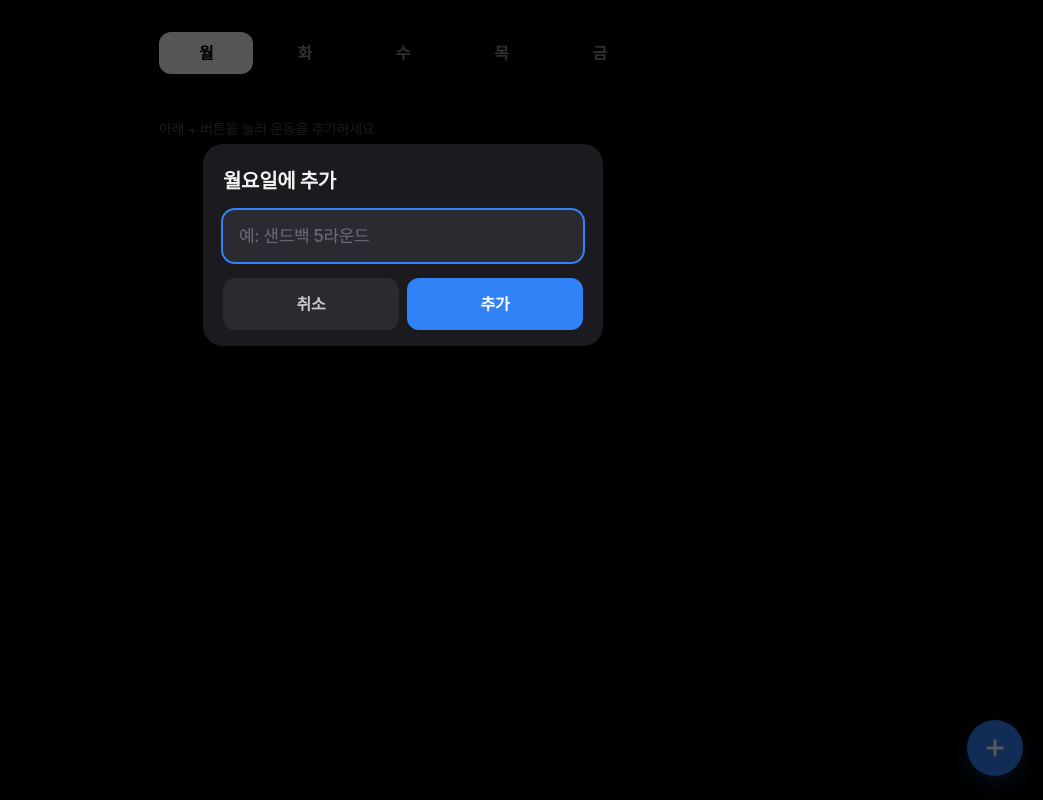
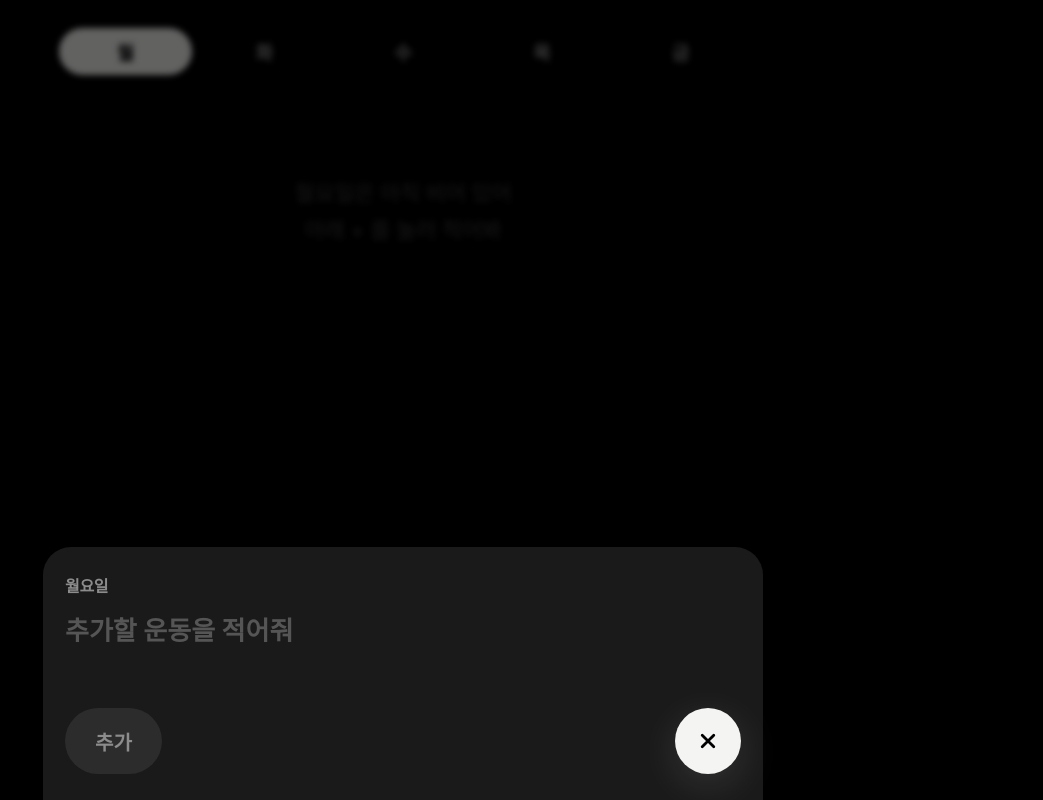
Before and after one commit to Charaing/boxing-routine, a plain HTML site: page index.html in a window 1280 px wide. Both pictures are taken after a click on the button "운동 추가". Shown: the whole page, without its empty margins (237-1280 px from the left). Drawn offline with Linux system fonts and the light colour scheme; a web font is replaced by a local one.

Commit message:
Match the giuk app: bottom sheet from the + button, big text, pill day tabs
Co-Authored-By: Claude Opus 5.5 <noreply@anthropic.com>

```diff
--- a/index.html
+++ b/index.html
@@ -2,210 +2,286 @@
 <html lang="ko">
 <head>
 <meta charset="utf-8">
-<meta name="viewport" content="width=device-width,initial-scale=1,maximum-scale=1,user-scalable=no,viewport-fit=cover">
+<meta name="viewport" content="width=device-width, initial-scale=1, maximum-scale=1, user-scalable=no, viewport-fit=cover">
 <meta name="theme-color" content="#000000">
+<meta name="apple-mobile-web-app-title" content="복싱 루틴">
 <meta name="apple-mobile-web-app-capable" content="yes">
 <meta name="apple-mobile-web-app-status-bar-style" content="black">
-<style>:root{padding-top:env(safe-area-inset-top,0px);padding-bottom:env(safe-area-inset-bottom,0px)}body{margin:0}[hidden]{display:none!important}</style>
 </head>
 <body>
 <title>복싱 주간 루틴</title>
-<meta name="claude:viewport-fit-sides" content="cover">
-<link rel="preconnect" href="https://fonts.googleapis.com">
-<link rel="preconnect" href="https://fonts.gstatic.com" crossorigin>
-<link rel="stylesheet" href="https://fonts.googleapis.com/css2?family=Noto+Sans+KR:wght@400;500;600;700&display=swap">
+<link rel="stylesheet" href="https://cdn.jsdelivr.net/gh/orioncactus/pretendard@v1.3.9/dist/web/variable/pretendardvariable-dynamic-subset.min.css">
 <style>
-/* Layout: black page, day row, one input, one checklist. Nothing else. */
-:root{
-  --bg:#000;
-  --fg:#F2F2F2;
-  --soft:#8A8A8A;
-  --faint:#4A4A4A;
-  --line:#1E1E1E;
-  --accent:#3182F6;
-  /* Toss look: Toss Product Sans where installed, then Pretendard / Apple SD Gothic Neo, Noto Sans KR on Windows */
-  --body:"Toss Product Sans","Pretendard","Pretendard Variable",-apple-system,BlinkMacSystemFont,"Apple SD Gothic Neo","Noto Sans KR","Malgun Gothic",sans-serif;
-  color-scheme:dark;
-}
-*,*::before,*::after{box-sizing:border-box}
-html,body{background:var(--bg);touch-action:pan-y;-webkit-text-size-adjust:100%;text-size-adjust:100%}
-body{color:var(--fg);font-family:var(--body);letter-spacing:-.02em;-webkit-font-smoothing:antialiased;-webkit-tap-highlight-color:transparent}
-button,input{font-family:inherit;letter-spacing:inherit;touch-action:manipulation}
-.wrap{max-width:520px;margin:0 auto;padding-block:32px 80px;padding-left:max(16px,env(safe-area-inset-left,0px));padding-right:max(16px,env(safe-area-inset-right,0px));display:flex;flex-direction:column;gap:20px}
+  /* 기억 앱과 같은 틀: 요일 알약 탭, 큰 글씨 목록, 오른쪽 아래 흰 + 버튼, 아래에서 올라오는 시트 */
+  :root {
+    --bg: #000;
+    --ink: #f4f4f2;
+    --soft: #8c8c8c;
+    --faint: #3a3a3a;
+    --sheet: #1a1a1a;
+    --spring: cubic-bezier(.34, 1.4, .5, 1);
+    --ease: cubic-bezier(.22, 1, .36, 1);
+    color-scheme: dark;
+  }
+  * { box-sizing: border-box; margin: 0; padding: 0; -webkit-tap-highlight-color: transparent; }
+  html, body { background: var(--bg); color: var(--ink); min-height: 100%; }
+  html { touch-action: pan-x pan-y; -webkit-text-size-adjust: 100%; text-size-adjust: 100%; }
+  body { touch-action: pan-x pan-y; }
+  body {
+    font-family: "Toss Product Sans", "Pretendard Variable", Pretendard, -apple-system, "Apple SD Gothic Neo", "Malgun Gothic", sans-serif;
+    letter-spacing: -0.02em;
+    -webkit-font-smoothing: antialiased;
+  }
+  button, input { font: inherit; color: inherit; background: none; border: 0; outline: none; }
+  button { cursor: pointer; }
+  button:focus-visible { outline: 2px solid var(--ink); outline-offset: 3px; }
+  input:focus-visible { outline: none; }
 
-.days{display:grid;grid-template-columns:repeat(5,minmax(0,1fr));gap:4px}
-.day{height:42px;border:0;border-radius:12px;background:transparent;color:var(--soft);font:600 16px/1 var(--body);cursor:pointer;position:relative}
-.day:hover{color:var(--fg)}
-.day[aria-selected="true"]{background:var(--fg);color:var(--bg)}
-.day.today::after{content:"";position:absolute;left:50%;bottom:5px;width:4px;height:4px;margin-left:-2px;border-radius:50%;background:currentColor}
+  .wrap { max-width: 720px; margin: 0 auto; padding: 28px 22px 140px; }
 
-.fab{position:fixed;z-index:5;right:max(20px,calc(env(safe-area-inset-right,0px) + 20px));bottom:calc(24px + env(safe-area-inset-bottom,0px));width:56px;height:56px;padding:0;border:0;border-radius:50%;background:var(--accent);color:#fff;cursor:pointer;display:grid;place-items:center;box-shadow:0 8px 24px -6px rgba(49,130,246,.55);transition:transform .12s,filter .15s}
-.fab svg{width:24px;height:24px}
-.fab:hover{filter:brightness(1.1)}
-.fab:active{transform:scale(.92)}
+  /* 요일 */
+  .days { display: flex; gap: 6px; margin: 0 -6px 30px; }
+  .day {
+    flex: 1; font-size: 19px; font-weight: 600; padding: 10px 0; border-radius: 999px;
+    color: var(--soft); position: relative;
+    transition: background .35s var(--ease), color .35s var(--ease), transform .25s var(--spring);
+  }
+  .day:active { transform: scale(.93); }
+  .day.on { background: var(--ink); color: #000; font-weight: 700; }
+  .day.today::after {
+    content: ""; position: absolute; left: 50%; bottom: 3px; width: 4px; height: 4px; margin-left: -2px;
+    border-radius: 50%; background: currentColor; opacity: .6;
+  }
 
-.dim{position:fixed;inset:0;z-index:10;background:rgba(0,0,0,.65);display:flex;align-items:flex-start;justify-content:center;padding:max(80px,18vh) max(16px,env(safe-area-inset-right,0px)) 16px max(16px,env(safe-area-inset-left,0px));animation:fade .15s ease}
-.pop{width:100%;max-width:400px;padding:24px 20px 16px;border-radius:20px;background:#1B1B1F;display:flex;flex-direction:column;gap:16px;animation:rise .2s cubic-bezier(.2,.9,.3,1.1)}
-@keyframes fade{from{opacity:0}}
-@keyframes rise{from{opacity:0;transform:translateY(12px) scale(.98)}}
-.pop-title{margin:0;font:700 20px/1.3 var(--body)}
-.pop input{width:100%;height:52px;padding:0 16px;border:0;border-radius:12px;background:#2A2A30;color:var(--fg);font:500 17px/1 var(--body);outline:none}
-.pop input::placeholder{color:#6B6B73}
-.pop input:focus{box-shadow:0 0 0 2px var(--accent)}
-.pop-btns{display:grid;grid-template-columns:1fr 1fr;gap:8px}
-.pop-btns button{height:52px;border:0;border-radius:12px;font:600 16px/1 var(--body);cursor:pointer}
-.cancel{background:#2A2A30;color:#C8C8CE}
-.ok{background:var(--accent);color:#fff}
-.ok:active,.cancel:active{filter:brightness(.9)}
+  /* 목록 */
+  .list { transition: opacity .2s ease, transform .3s var(--ease); }
+  .list.swap { opacity: 0; transform: translateY(8px); }
+  .item {
+    padding: 12px 0 14px;
+    display: grid; grid-template-rows: 1fr;
+    transition: grid-template-rows .4s var(--ease), opacity .3s ease, padding .4s var(--ease);
+  }
+  .item > div { overflow: hidden; display: grid; grid-template-columns: 34px minmax(0, 1fr); column-gap: 14px; align-items: start; }
+  .item.gone { grid-template-rows: 0fr; opacity: 0; padding: 0; }
+  .item.fresh { animation: pop .7s var(--spring); }
+  @keyframes pop { from { opacity: 0; transform: translateY(-14px) scale(.96); filter: blur(6px); } }
 
-ul{list-style:none;margin:0;padding:0}
-.item{display:grid;grid-template-columns:24px minmax(0,1fr) 28px;align-items:center;gap:12px;min-height:50px;border-bottom:1px solid var(--line);cursor:pointer}
-.check{width:22px;height:22px;padding:0;border:2px solid var(--faint);border-radius:50%;background:transparent;cursor:pointer;display:grid;place-items:center;transition:background .15s,border-color .15s}
-.check svg{width:12px;height:12px;opacity:0}
-.item.done .check{background:var(--accent);border-color:var(--accent)}
-.item.done .check svg{opacity:1}
-.name{font:500 17px/1.4 var(--body);overflow-wrap:anywhere}
-.item.done .name{color:var(--faint);text-decoration:line-through}
-.del{width:28px;height:28px;padding:0;border:0;border-radius:6px;background:transparent;color:var(--faint);cursor:pointer;display:grid;place-items:center;opacity:0}
-.del svg{width:11px;height:11px}
-.item:hover .del,.del:focus-visible{opacity:1}
-.del:hover{color:var(--fg)}
-@media (hover:none){.del{opacity:1}}
-.empty{margin:4px 0 0;font-size:14px;color:var(--faint)}
+  .check {
+    width: 34px; height: 34px; margin-top: 3px; border-radius: 50%;
+    border: 2.5px solid var(--faint); display: grid; place-items: center;
+    transition: background .25s var(--ease), border-color .25s var(--ease), transform .3s var(--spring);
+  }
+  .check:active { transform: scale(.88); }
+  .check svg { width: 17px; height: 17px; opacity: 0; transform: scale(.5); transition: opacity .2s, transform .35s var(--spring); }
+  .item.done .check { background: var(--ink); border-color: var(--ink); }
+  .item.done .check svg { opacity: 1; transform: none; }
 
-:focus-visible{outline:1.5px solid var(--fg);outline-offset:2px}
-.pop input:focus-visible{outline:none}
-.sr{position:absolute;width:1px;height:1px;overflow:hidden;clip:rect(0 0 0 0);white-space:nowrap}
+  .text {
+    font-size: 29px; font-weight: 700; line-height: 1.35; letter-spacing: -0.03em;
+    word-break: keep-all; overflow-wrap: anywhere; cursor: default;
+    transition: color .3s ease;
+  }
+  .item.done .text { color: var(--faint); text-decoration: line-through; text-decoration-thickness: 2px; }
+  .del {
+    grid-column: 2; justify-self: start;
+    display: block; font-size: 15px; line-height: 1; color: var(--soft);
+    height: 0; margin-top: 0; padding: 0 12px; overflow: hidden;
+    border-radius: 999px; background: var(--sheet);
+    opacity: 0; pointer-events: none;
+    transition: height .3s var(--ease), margin .3s var(--ease), padding .3s var(--ease), opacity .25s ease, background .2s, color .2s;
+  }
+  .item.open .del { height: 30px; margin-top: 8px; padding: 7px 12px; opacity: 1; pointer-events: auto; }
+  .del.sure { background: #3a1414; color: #ffb4b4; }
+
+  .empty { padding: 70px 0; text-align: center; color: var(--faint); font-size: 22px; line-height: 1.7; }
+
+  /* 플러스 버튼 */
+  .fab {
+    position: fixed; right: max(22px, calc(50vw - 338px)); bottom: calc(26px + env(safe-area-inset-bottom, 0px));
+    width: 66px; height: 66px; border-radius: 50%;
+    background: var(--ink); color: #000; z-index: 20;
+    display: grid; place-items: center;
+    box-shadow: 0 10px 40px rgba(255,255,255,.12);
+    transition: transform .45s var(--spring), opacity .25s ease;
+  }
+  .fab:active { transform: scale(.9); }
+  .fab svg { width: 28px; height: 28px; transition: transform .45s var(--spring); }
+  body.writing .fab svg { transform: rotate(135deg); }
+
+  /* 입력 시트 */
+  .dim {
+    position: fixed; inset: 0; background: rgba(0,0,0,.6); z-index: 10;
+    opacity: 0; pointer-events: none; transition: opacity .35s ease;
+    backdrop-filter: blur(3px); -webkit-backdrop-filter: blur(3px);
+  }
+  .sheet {
+    position: fixed; left: 0; right: 0; bottom: 0; z-index: 15;
+    max-width: 720px; margin: 0 auto;
+    background: var(--sheet); border-radius: 28px 28px 0 0;
+    padding: 26px 22px calc(110px + env(safe-area-inset-bottom, 0px));
+    transform: translateY(105%); transition: transform .5s var(--ease);
+  }
+  body.writing .dim { opacity: 1; pointer-events: auto; }
+  body.writing .sheet { transform: none; transition-timing-function: var(--spring); }
+  .sheet .for { font-size: 16px; font-weight: 600; color: var(--soft); margin-bottom: 10px; }
+  .sheet input { display: block; width: 100%; font-size: 26px; font-weight: 600; line-height: 1.5; padding: 4px 0 40px; }
+  ::placeholder { color: #555; }
+  .save {
+    position: absolute; left: 22px; bottom: calc(26px + env(safe-area-inset-bottom, 0px));
+    height: 66px; padding: 0 30px; border-radius: 999px; font-size: 20px; font-weight: 700;
+    background: #2c2c2c; color: var(--soft);
+    transition: background .25s, color .25s, transform .3s var(--spring);
+  }
+  .save.ready { background: var(--ink); color: #000; }
+  .save:active { transform: scale(.94); }
+
+  @media (prefers-reduced-motion: reduce) {
+    *, *::before, *::after { animation: none !important; transition-duration: .01ms !important; }
+  }
 </style>
 
-<div class="wrap">
-  <div class="days" id="days" role="tablist" aria-label="요일"></div>
-  <ul id="list"></ul>
-  <p class="empty" id="empty" hidden>아래 + 버튼을 눌러 운동을 추가하세요</p>
-</div>
+<main class="wrap">
+  <nav class="days" id="days" aria-label="요일"></nav>
+  <section class="list" id="list"></section>
+</main>
 
-<button class="fab" id="fab" type="button" aria-label="운동 추가"><svg viewBox="0 0 20 20" fill="none" stroke="currentColor" stroke-width="2.4" stroke-linecap="round"><path d="M10 4v12M4 10h12"/></svg></button>
+<div class="dim" id="dim"></div>
+<form class="sheet" id="sheet" aria-hidden="true" autocomplete="off">
+  <p class="for" id="for">월요일</p>
+  <input id="text" maxlength="80" placeholder="추가할 운동을 적어줘" enterkeyhint="done" aria-label="추가할 운동">
+  <button class="save" id="save" type="submit">추가</button>
+</form>
 
-<div class="dim" id="dim" hidden>
-  <form class="pop" id="addForm" autocomplete="off" role="dialog" aria-modal="true" aria-labelledby="popTitle">
-    <p class="pop-title" id="popTitle">월요일에 추가</p>
-    <label class="sr" for="newItem">추가할 운동</label>
-    <input id="newItem" maxlength="80" placeholder="예: 샌드백 5라운드" enterkeyhint="done">
-    <div class="pop-btns">
-      <button class="cancel" id="cancel" type="button">취소</button>
-      <button class="ok" type="submit">추가</button>
-    </div>
-  </form>
-</div>
+<button class="fab" id="fab" type="button" aria-label="운동 추가">
+  <svg viewBox="0 0 24 24" fill="none" stroke="currentColor" stroke-width="2.4" stroke-linecap="round"><path d="M12 5v14M5 12h14"/></svg>
+</button>
 
 <script>
 (() => {
+  /* 확대 막기 (아이폰 사파리는 viewport 설정을 무시해서 따로 막음) */
+  ["gesturestart", "gesturechange", "gestureend"].forEach(t =>
+    document.addEventListener(t, e => e.preventDefault(), { passive: false }));
+  document.addEventListener("touchmove", e => { if (e.touches.length > 1) e.preventDefault(); }, { passive: false });
+  document.addEventListener("wheel", e => { if (e.ctrlKey) e.preventDefault(); }, { passive: false });
+
   const $ = id => document.getElementById(id);
-  const DAYS = ['월','화','수','목','금'];
-  const todayIdx = () => (new Date().getDay() + 6) % 7;   // 5,6 = 주말 (버튼 없음)
-
-  // 확대 막기: 핀치, 더블탭, 입력창 포커스 확대
-  (() => {
-    const v = document.querySelector('meta[name="viewport"]');
-    const c = 'width=device-width,initial-scale=1,maximum-scale=1,user-scalable=no,viewport-fit=cover';
-    try { if (v) v.setAttribute('content', c); else { const m = document.createElement('meta'); m.name = 'viewport'; m.content = c; document.head.append(m) } } catch(e){}
-    ['gesturestart','gesturechange','gestureend'].forEach(t => document.addEventListener(t, e => e.preventDefault(), { passive: false }));
-    document.addEventListener('touchmove', e => { if (e.touches && e.touches.length > 1) e.preventDefault() }, { passive: false });
-    let lastTouch = 0;
-    document.addEventListener('touchend', e => { const n = Date.now(); if (n - lastTouch < 300 && !e.target.closest('input')) e.preventDefault(); lastTouch = n }, { passive: false });
-    document.addEventListener('wheel', e => { if (e.ctrlKey) e.preventDefault() }, { passive: false });
-    document.addEventListener('keydown', e => { if ((e.ctrlKey || e.metaKey) && ['+','-','=','0'].includes(e.key)) e.preventDefault() });
-  })();
-  // checks reset each Monday
-  function weekKey(d = new Date()){
+  const DAYS = ["월", "화", "수", "목", "금"];
+  const todayIdx = () => (new Date().getDay() + 6) % 7;      // 5,6 = 주말
+  // 체크는 매주 월요일에 새로 시작
+  function weekKey(d = new Date()) {
     const m = new Date(d.getFullYear(), d.getMonth(), d.getDate() - ((d.getDay() + 6) % 7));
-    return `${m.getFullYear()}-${String(m.getMonth()+1).padStart(2,'0')}-${String(m.getDate()).padStart(2,'0')}`;
+    return `${m.getFullYear()}-${String(m.getMonth() + 1).padStart(2, "0")}-${String(m.getDate()).padStart(2, "0")}`;
   }
-  let items = new Map(), col = null, sel = todayIdx() > 4 ? 0 : todayIdx();
+  let items = new Map(), col = null, sel = todayIdx() > 4 ? 0 : todayIdx(), freshId = null;
   const isDone = it => it.doneWeek === weekKey();
 
-  const LS = 'boxing-routine:v1';
-  const loadLocal = () => { try { const r = localStorage.getItem(LS); if (r) items = new Map(Object.entries(JSON.parse(r))) } catch(e){} };
-  const saveLocal = () => { if (col) return; try { localStorage.setItem(LS, JSON.stringify(Object.fromEntries(items))) } catch(e){} };
-  const newId = () => col ? col.doc().id : (crypto.randomUUID ? crypto.randomUUID() : Date.now().toString(36)+Math.random().toString(36).slice(2));
-  async function write(id, data){
-    if (!col) { saveLocal(); return }
+  /* 저장: Claude에서는 클라우드, 그 밖에서는 이 기기 */
+  const LS = "boxing-routine:v1";
+  const loadLocal = () => { try { const r = localStorage.getItem(LS); if (r) items = new Map(Object.entries(JSON.parse(r))); } catch (e) {} };
+  const saveLocal = () => { if (col) return; try { localStorage.setItem(LS, JSON.stringify(Object.fromEntries(items))); } catch (e) {} };
+  const newId = () => col ? col.doc().id : Date.now().toString(36) + Math.random().toString(36).slice(2, 7);
+  async function write(id, data) {
+    if (!col) { saveLocal(); return; }
     const ref = col.doc(id), go = () => data ? ref.set(data) : ref.delete();
-    try { await go() } catch(e){ await new Promise(r => setTimeout(r, 600)); try { await go() } catch(_){} }
+    try { await go(); } catch (e) { await new Promise(r => setTimeout(r, 600)); try { await go(); } catch (_) {} }
   }
 
-  const checkSvg = '<svg viewBox="0 0 14 14" fill="none" stroke="#fff" stroke-width="2.4" stroke-linecap="round" stroke-linejoin="round"><path d="M2.5 7.4 5.6 10.3 11.5 3.8"/></svg>';
-  const delSvg = '<svg viewBox="0 0 12 12" fill="none" stroke="currentColor" stroke-width="1.5"><path d="M2 2l8 8M10 2 2 10"/></svg>';
+  /* 화면 */
+  const esc = s => String(s).replace(/[&<>"]/g, c => ({ "&": "&amp;", "<": "&lt;", ">": "&gt;", '"': "&quot;" }[c]));
+  const checkSvg = '<svg viewBox="0 0 14 14" fill="none" stroke="#000" stroke-width="2.4" stroke-linecap="round" stroke-linejoin="round"><path d="M2.5 7.4 5.6 10.3 11.5 3.8"/></svg>';
 
-  const dayBtns = DAYS.map((d, i) => {
-    const b = document.createElement('button');
-    b.type = 'button'; b.className = 'day'; b.textContent = d; b.setAttribute('role','tab');
-    b.addEventListener('click', () => { sel = i; render(); });
-    $('days').append(b); return b;
-  });
+  function renderDays() {
+    $("days").innerHTML = DAYS.map((d, i) =>
+      `<button class="day ${i === sel ? "on" : ""} ${i === todayIdx() ? "today" : ""}" data-i="${i}" type="button">${d}</button>`).join("");
+  }
+  function renderList() {
+    const list = [...items.entries()].filter(([, it]) => it.day === sel).sort((a, b) => a[1].createdAt - b[1].createdAt);
+    $("list").innerHTML = list.length
+      ? list.map(([id, it]) => `<article class="item ${isDone(it) ? "done" : ""} ${id === freshId ? "fresh" : ""}" data-id="${esc(id)}"><div>
+          <button class="check" type="button" role="checkbox" aria-checked="${isDone(it)}" aria-label="${esc(it.name)}">${checkSvg}</button>
+          <p class="text">${esc(it.name)}</p>
+          <button class="del" type="button">지우기</button>
+        </div></article>`).join("")
+      : `<div class="empty">${DAYS[sel]}요일은 아직 비어 있어<br>아래 + 를 눌러 적어봐</div>`;
+    freshId = null;
+  }
+  function render() { renderDays(); renderList(); }
 
-  function render(){
-    dayBtns.forEach((b, i) => { b.setAttribute('aria-selected', String(i === sel)); b.classList.toggle('today', i === todayIdx()) });
-    const list = [...items.entries()].filter(([,it]) => it.day === sel).sort((a,b) => a[1].createdAt - b[1].createdAt);
-    $('list').replaceChildren(...list.map(([id, it]) => {
-      const li = document.createElement('li'), done = isDone(it);
-      li.className = 'item' + (done ? ' done' : ''); li.dataset.id = id;
-      const cb = document.createElement('button');
-      cb.type = 'button'; cb.className = 'check'; cb.setAttribute('role','checkbox');
-      cb.setAttribute('aria-checked', String(done)); cb.setAttribute('aria-label', it.name); cb.innerHTML = checkSvg;
-      const nm = document.createElement('span'); nm.className = 'name'; nm.textContent = it.name;
-      const del = document.createElement('button');
-      del.type = 'button'; del.className = 'del'; del.setAttribute('aria-label', it.name + ' 지우기'); del.innerHTML = delSvg;
-      li.append(cb, nm, del); return li;
-    }));
-    $('empty').hidden = list.length > 0;
-  }
+  $("days").onclick = e => {
+    const b = e.target.closest(".day"); if (!b) return;
+    const i = +b.dataset.i; if (i === sel) return;
+    sel = i; renderDays();
+    const l = $("list"); l.classList.add("swap");
+    setTimeout(() => { renderList(); l.classList.remove("swap"); }, 180);
+  };
 
-  $('addForm').addEventListener('submit', e => {
+  /* 시트 */
+  const open = () => {
+    $("for").textContent = DAYS[sel] + "요일";
+    document.body.classList.add("writing"); $("sheet").setAttribute("aria-hidden", "false");
+    setTimeout(() => $("text").focus(), 120);
+  };
+  const close = () => {
+    document.body.classList.remove("writing"); $("sheet").setAttribute("aria-hidden", "true");
+    if (document.activeElement) document.activeElement.blur();
+  };
+  $("fab").onclick = () => document.body.classList.contains("writing") ? close() : open();
+  $("dim").onclick = close;
+  document.addEventListener("keydown", e => { if (e.key === "Escape") close(); });
+  $("text").oninput = () => $("save").classList.toggle("ready", !!$("text").value.trim());
+
+  $("sheet").onsubmit = e => {
     e.preventDefault();
-    const inp = $('newItem'), name = inp.value.trim().replace(/\s+/g,' ');
-    if (!name) { inp.focus(); return }
-    const id = newId(), data = { day: sel, name: name.slice(0,80), doneWeek: '', createdAt: Date.now() };
-    items.set(id, data); render(); write(id, data);
-    closePop();
-  });
-  function openPop(){
-    $('popTitle').textContent = DAYS[sel] + '요일에 추가';
-    $('newItem').value = '';
-    $('dim').hidden = false;
-    $('newItem').focus();
-  }
-  function closePop(){ $('newItem').blur(); $('dim').hidden = true; $('fab').focus({ preventScroll: true }) }
-  $('fab').addEventListener('click', openPop);
-  $('cancel').addEventListener('click', closePop);
-  $('dim').addEventListener('click', e => { if (e.target === $('dim')) closePop() });
-  document.addEventListener('keydown', e => { if (e.key === 'Escape' && !$('dim').hidden) closePop() });
-  $('list').addEventListener('click', e => {
-    const li = e.target.closest('.item'); if (!li) return;
-    const id = li.dataset.id, it = items.get(id); if (!it) return;
-    if (e.target.closest('.del')) { items.delete(id); render(); write(id, null); return }
-    const data = { ...it, doneWeek: isDone(it) ? '' : weekKey() };
-    items.set(id, data); render(); write(id, data);
-  });
-  setInterval(render, 60000);
+    const name = $("text").value.trim().replace(/\s+/g, " "); if (!name) { $("text").focus(); return; }
+    const id = newId(), data = { day: sel, name: name.slice(0, 80), doneWeek: "", createdAt: Date.now() };
+    items.set(id, data); freshId = id; write(id, data);
+    $("text").value = ""; $("save").classList.remove("ready");
+    close();
+    setTimeout(renderList, 220);
+  };
 
-  async function connect(){
+  /* 동그라미 누르면 체크, 글 누르면 지우기 버튼, 두 번 누르면 삭제 */
+  const resetDel = x => { x.classList.remove("open"); const d = x.querySelector(".del"); d.classList.remove("sure"); d.textContent = "지우기"; };
+  $("list").onclick = e => {
+    const el = e.target.closest(".item"); if (!el) return;
+    const id = el.dataset.id, it = items.get(id); if (!it) return;
+    if (e.target.closest(".check")) {
+      const data = { ...it, doneWeek: isDone(it) ? "" : weekKey() };
+      items.set(id, data); write(id, data);
+      el.classList.toggle("done", isDone(data));
+      el.querySelector(".check").setAttribute("aria-checked", String(isDone(data)));
+      return;
+    }
+    const del = e.target.closest(".del");
+    if (del) {
+      if (!del.classList.contains("sure")) { del.classList.add("sure"); del.textContent = "정말 지울까?"; return; }
+      el.classList.add("gone"); items.delete(id); write(id, null);
+      setTimeout(renderList, 420);
+      return;
+    }
+    document.querySelectorAll(".item.open").forEach(x => { if (x !== el) resetDel(x); });
+    if (el.classList.contains("open")) resetDel(el); else el.classList.add("open");
+  };
+
+  setInterval(() => { if (!document.body.classList.contains("writing")) renderDays(); }, 60000);
+
+  async function connect() {
     const c = window.claude;
     let db = null;
-    if (c && c.use) { try { db = await c.use('db') } catch(e){} }
-    if (!db) { loadLocal(); render(); return }
-    col = db.collection('routine');
+    if (c && c.use) { try { db = await c.use("db"); } catch (e) {} }
+    if (!db) { loadLocal(); render(); return; }
+    col = db.collection("routine");
     col.onSnapshot(snap => {
       const next = new Map();
       snap.docs.forEach(d => {
         const v = d.data();
-        if (v && typeof v.name === 'string' && v.day >= 0 && v.day <= 4)
-          next.set(d.id, { day: +v.day, name: v.name, doneWeek: String(v.doneWeek || ''), createdAt: +v.createdAt || 0 });
+        if (v && typeof v.name === "string" && v.day >= 0 && v.day <= 4)
+          next.set(d.id, { day: +v.day, name: v.name, doneWeek: String(v.doneWeek || ""), createdAt: +v.createdAt || 0 });
       });
-      items = next; render();
+      items = next; renderList();
     }, () => {});
   }
-  render();
+  loadLocal(); render();
   connect();
 })();
 </script>
```
